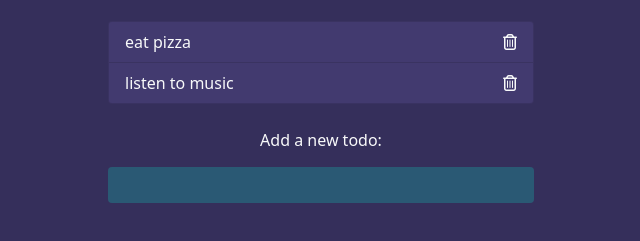
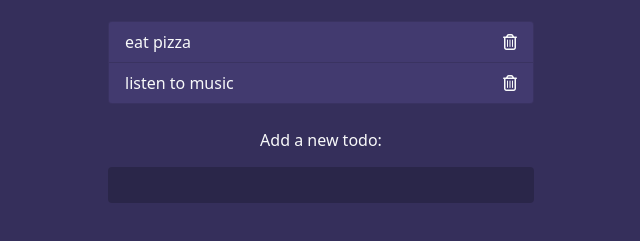
Before and after one commit to jyoti-prakash-25/Gamiffied-To-Do-List, a plain HTML site: page index.html in a window 1280 px wide. Shown: the part 135-376 px from the top of the page, without its empty margins (319-959 px from the left). Drawn offline with nearby package versions, Linux system fonts and the light colour scheme.

Commit message:
Update style.css

```diff
--- a/style.css
+++ b/style.css
@@ -10,7 +10,7 @@ input[type=text],
 input[type=text]:focus{
   color: #fff;
   border: none;
-  background-color: rgba(0, 255, 213, 0.2);
+  background-color: rgba(0, 0, 0, .2);
 }
 
 li.list-group-item{
```
